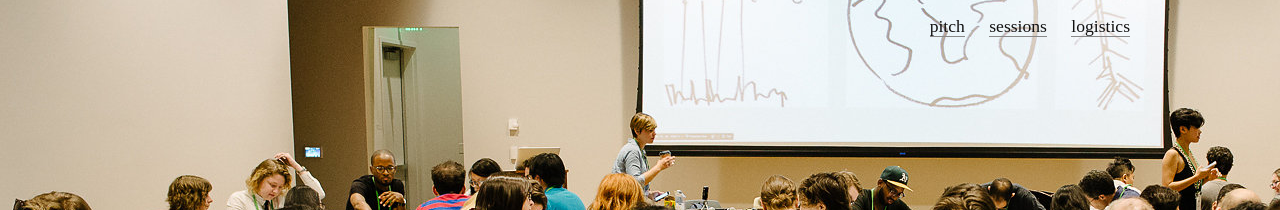
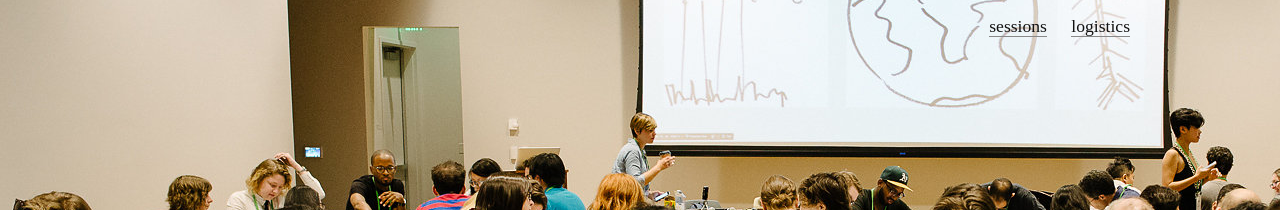
Before and after one commit to OpenNews/srccon-work, a Jekyll site: the page built from homepage.md, in a window 1280 px wide and 900 px high. Shown: the top 210 px of the window. Built offline with Jekyll 4.4.1, drawn with Linux system fonts in a browser that asks for light colours.

Commit message:
update nav for CFP close

```diff
--- a/_includes/navigation.html
+++ b/_includes/navigation.html
@@ -1,5 +1,5 @@
 <ul>
-    <li id="pitch"><a href="/sessions/proposals/pitch">pitch</a></li>
+    <!--<li id="pitch"><a href="/sessions/proposals/pitch">pitch</a></li>-->
     <li id="sessions"><a href="/sessions">sessions</a></li>
     <li id="logistics"><a href="/logistics">logistics</a></li>
 </ul>
```
